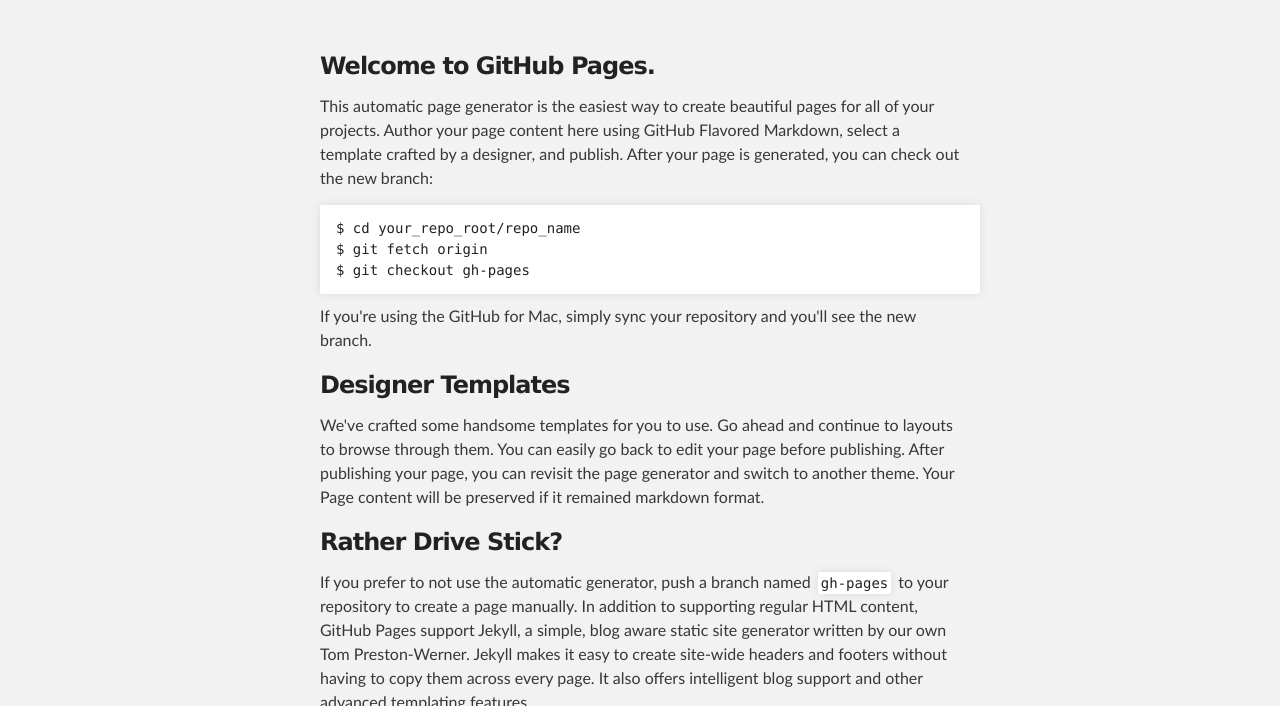
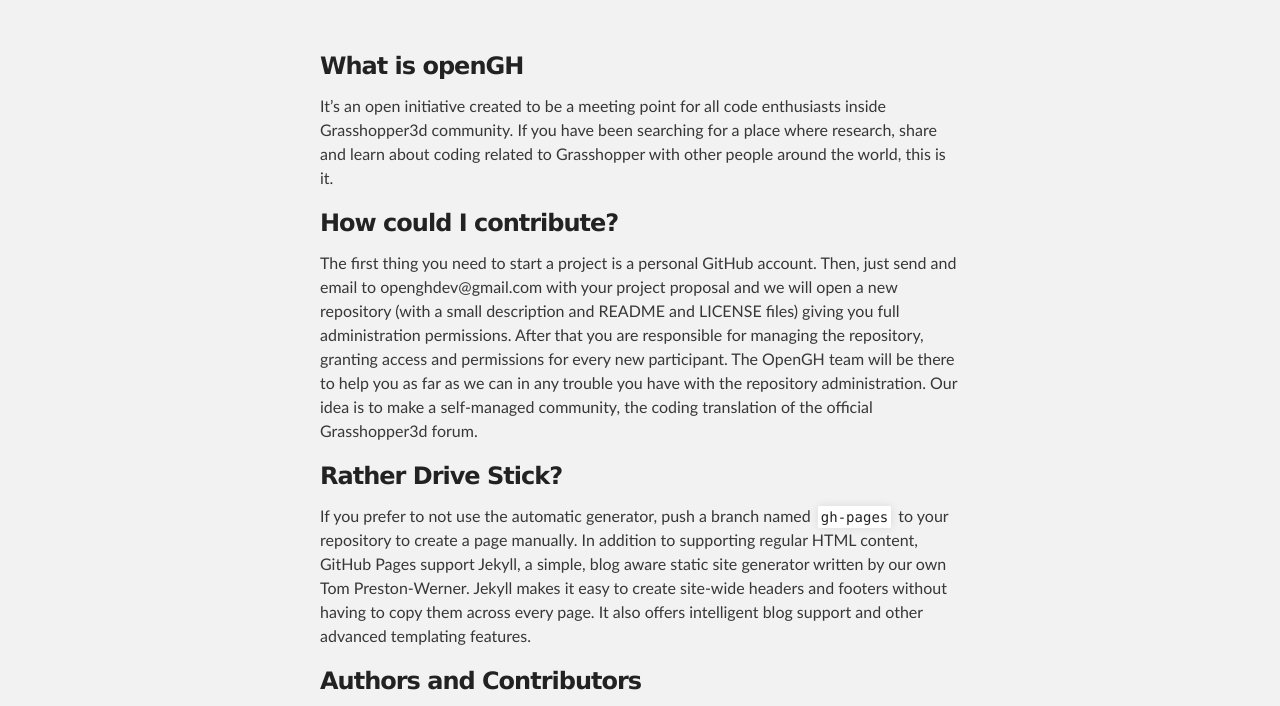
Before and after one commit to openghdev/openghdev.github.io, a plain HTML site: page index.html in a window 1280 px wide. Shown: the part 212-918 px from the top of the page. Drawn offline with Linux system fonts and the light colour scheme.

Commit message:
Some format test.
Could be very nasty to deal with html for every change.

```diff
--- a/index.html
+++ b/index.html
@@ -18,8 +18,8 @@
         <header class="inner">
           <a id="forkme_banner" href="https://github.com/openghdev">View on GitHub</a>
 
-          <h1 id="project_title">Openghdev.github.io</h1>
-          <h2 id="project_tagline">Project GitHub page</h2>
+          <h1 id="project_title">openGH</h1>
+          <h2 id="project_tagline">The coding comunnity around GH</h2>
 
         </header>
     </div>
@@ -27,20 +27,17 @@
     <!-- MAIN CONTENT -->
     <div id="main_content_wrap" class="outer">
       <section id="main_content" class="inner">
-        <h3>Welcome to GitHub Pages.</h3>
+        <h3>What is openGH</h3>
 
-<p>This automatic page generator is the easiest way to create beautiful pages for all of your projects. Author your page content here using GitHub Flavored Markdown, select a template crafted by a designer, and publish. After your page is generated, you can check out the new branch:</p>
+<p>It’s an open initiative created to be a meeting point for all code enthusiasts inside Grasshopper3d community. If you have been searching for a place where research, share and learn about coding related to Grasshopper with other people around the world, this is it.</p>
 
-<pre><code>$ cd your_repo_root/repo_name
-$ git fetch origin
-$ git checkout gh-pages
-</code></pre>
+<h3>How could I contribute?</h3>
 
-<p>If you're using the GitHub for Mac, simply sync your repository and you'll see the new branch.</p>
+<p>The first thing you need to start a project is a personal GitHub account. Then, just send and email to openghdev@gmail.com with your project proposal and we will open a new repository (with a small description and README and LICENSE files) giving you full administration permissions.
 
-<h3>Designer Templates</h3>
+After that you are responsible for managing the repository, granting access and permissions for every new participant.
 
-<p>We've crafted some handsome templates for you to use. Go ahead and continue to layouts to browse through them. You can easily go back to edit your page before publishing. After publishing your page, you can revisit the page generator and switch to another theme. Your Page content will be preserved if it remained markdown format.</p>
+The OpenGH team will be there to help you as far as we can in any trouble you have with the repository administration. Our idea is to make a self-managed community, the coding translation of the official Grasshopper3d forum.</p>
 
 <h3>Rather Drive Stick?</h3>
 
```
